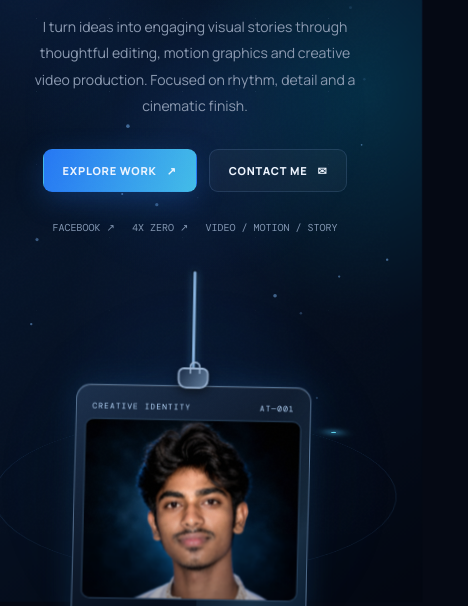
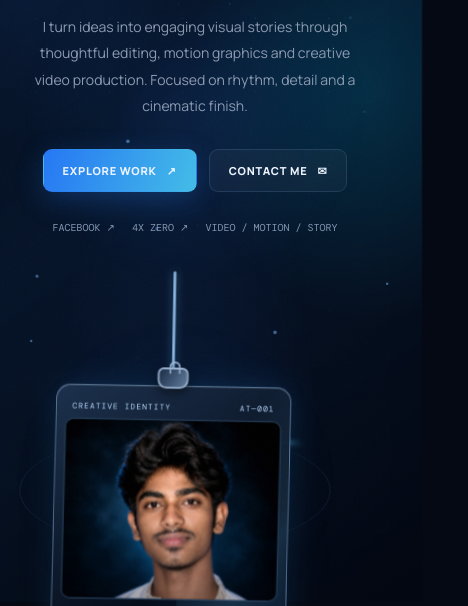
Before and after one commit to mdtamimj679-blip/afran-tamim, a plain HTML site: page AFRAN_TAMIM_PORTFOLIO_GEMINI_SUPABASE_EDGE/index.html in a window 390 px wide. Shown: the part 310-916 px from the top of the page, 468 px wide, since content can reach past the window. Drawn offline with nearby package versions, Linux system fonts and the light colour scheme; no server answers.

Commit message:
Improve mobile responsive layout and reduce particle animation load

```diff
--- a/AFRAN_TAMIM_PORTFOLIO_GEMINI_SUPABASE_EDGE/index.html
+++ b/AFRAN_TAMIM_PORTFOLIO_GEMINI_SUPABASE_EDGE/index.html
@@ -131,6 +131,27 @@ body.global-glitch #globalGlitch:after{opacity:.65;animation:globalGlitchSlice2
  .brand { font-size: 9px; letter-spacing: .025em; }
 }
 /* Mobile nav fit safeguards end. */
+
+/* Mobile responsive hardening: preserve the existing visual design while preventing viewport overflow. */
+html,body{max-width:100%;overflow-x:clip}
+body{min-width:0}
+main,section,footer,.hero,.hero-visual,.section-head,.about-grid,.project-grid,.skills-grid,.interest-grid,.contact-grid,.friend-grid,.video-showcase{min-width:0;max-width:100%}
+img,video,canvas,svg{max-width:100%}
+@media(max-width:600px){
+  section{width:100%;min-width:0}
+  .hero{width:100%;grid-template-columns:minmax(0,1fr)}
+  .hero>*{min-width:0}
+  .hero-visual{width:100%;max-width:100%;min-width:0}
+  .hero-visual .orb{width:min(420px,calc(100vw - 48px));height:min(420px,calc(100vw - 48px))}
+  .hero-visual .ring{width:min(450px,calc(100vw - 40px));height:min(450px,calc(100vw - 40px))}
+  .hanging-rig{max-width:100%}
+  .id-card{max-width:calc(100vw - 76px)}
+  .section-head>*,.about-grid>*,.contact-grid>*,.project-grid>*,.skills-grid>*,.interest-grid>*,.friend-grid>*{min-width:0}
+  .contact-link{min-width:0;flex-wrap:wrap;overflow-wrap:anywhere}
+  .contact-link span{min-width:0;overflow-wrap:anywhere}
+  .project-grid,.skills-grid,.interest-grid,.friend-grid{grid-template-columns:minmax(0,1fr)}
+}
+
 </style>
 </head>
 <body>
@@ -232,9 +253,9 @@ card.addEventListener('pointermove',e=>{if(!dragging||e.pointerId!==pointerId)re
 function releaseCard(e){if(!dragging)return;if(e&&pointerId!==null&&e.pointerId!==pointerId)return;dragging=false;pointerId=null;card.classList.remove('dragging');vx*=1.05;vy*=1.05}
 card.addEventListener('pointerup',releaseCard);card.addEventListener('pointercancel',releaseCard);card.addEventListener('lostpointercapture',()=>{if(dragging)releaseCard()});
 let prev=performance.now();function springFrame(now){const dt=Math.min(.032,(now-prev)/1000);prev=now;if(!dragging){const k=34,damping=8.2;const ax=-k*px-damping*vx,ay=-k*py-damping*vy;vx+=ax*dt;vy+=(ay)*dt;px+=vx*dt;py+=vy*dt;if(Math.abs(px)<.03&&Math.abs(vx)<.03)px=vx=0;if(Math.abs(py)<.03&&Math.abs(vy)<.03)py=vy=0;tiltX*=.94;tiltY*=.94;setCard()}requestAnimationFrame(springFrame)}setCard();requestAnimationFrame(springFrame);
-const canvas=document.getElementById('particles'),ctx=canvas.getContext('2d');let W,H,dots=[];
-function resize(){W=canvas.width=innerWidth*devicePixelRatio;H=canvas.height=innerHeight*devicePixelRatio;canvas.style.width=innerWidth+'px';canvas.style.height=innerHeight+'px';dots=Array.from({length:Math.min(95,Math.floor(innerWidth/13))},()=>({x:Math.random()*W,y:Math.random()*H,r:Math.random()*1.5+.3,v:Math.random()*.22+.05,a:Math.random()*.5+.12}))}
-function draw(){ctx.clearRect(0,0,W,H);for(const p of dots){p.y-=p.v*devicePixelRatio;if(p.y<0){p.y=H;p.x=Math.random()*W}ctx.beginPath();ctx.arc(p.x,p.y,p.r*devicePixelRatio,0,Math.PI*2);ctx.fillStyle=`rgba(130,190,255,${p.a})`;ctx.fill()}requestAnimationFrame(draw)}resize();addEventListener('resize',resize);draw();
+const canvas=document.getElementById('particles'),ctx=canvas.getContext('2d');let W,H,dots=[],lastParticleFrame=0;const reduceMotion=matchMedia('(prefers-reduced-motion: reduce)');
+function resize(){const mobile=matchMedia('(max-width: 600px)').matches;W=canvas.width=innerWidth*devicePixelRatio;H=canvas.height=innerHeight*devicePixelRatio;canvas.style.width=innerWidth+'px';canvas.style.height=innerHeight+'px';const count=Math.min(mobile?22:95,Math.floor(innerWidth/(mobile?18:13)));dots=Array.from({length:count},()=>({x:Math.random()*W,y:Math.random()*H,r:Math.random()*1.5+.3,v:Math.random()*.22+.05,a:Math.random()*.5+.12}))}
+function draw(now=0){if(reduceMotion.matches)return;if(now-lastParticleFrame<33){requestAnimationFrame(draw);return}lastParticleFrame=now;ctx.clearRect(0,0,W,H);for(const p of dots){p.y-=p.v*devicePixelRatio;if(p.y<0){p.y=H;p.x=Math.random()*W}ctx.beginPath();ctx.arc(p.x,p.y,p.r*devicePixelRatio,0,Math.PI*2);ctx.fillStyle=`rgba(130,190,255,${p.a})`;ctx.fill()}requestAnimationFrame(draw)}resize();addEventListener('resize',resize);if(!reduceMotion.matches)requestAnimationFrame(draw);
 const observer=new IntersectionObserver(entries=>entries.forEach(e=>{if(e.isIntersecting){e.target.classList.add('visible');observer.unobserve(e.target)}}),{threshold:.12});document.querySelectorAll('.reveal,.reveal-left').forEach(el=>observer.observe(el));
 document.querySelectorAll('.filter').forEach(btn=>btn.addEventListener('click',()=>{document.querySelectorAll('.filter').forEach(b=>b.classList.remove('active'));btn.classList.add('active');const f=btn.dataset.filter;document.querySelectorAll('#portfolio .project[data-kind]').forEach(p=>{p.style.display=f==='all'||p.dataset.kind===f?'':'none'})}));
 const menuBtn=document.getElementById('menuBtn'),navLinks=document.getElementById('navLinks');if(menuBtn&&navLinks){menuBtn.setAttribute('aria-expanded','false');menuBtn.addEventListener('click',()=>{const open=navLinks.classList.toggle('open');menuBtn.setAttribute('aria-expanded',String(open));menuBtn.setAttribute('aria-label',open?'Close menu':'Open menu')});navLinks.querySelectorAll('a').forEach(a=>a.addEventListener('click',()=>{navLinks.classList.remove('open');menuBtn.setAttribute('aria-expanded','false');menuBtn.setAttribute('aria-label','Open menu')}));window.addEventListener('resize',()=>{if(window.innerWidth>1100){navLinks.classList.remove('open');menuBtn.setAttribute('aria-expanded','false')}});}
```
